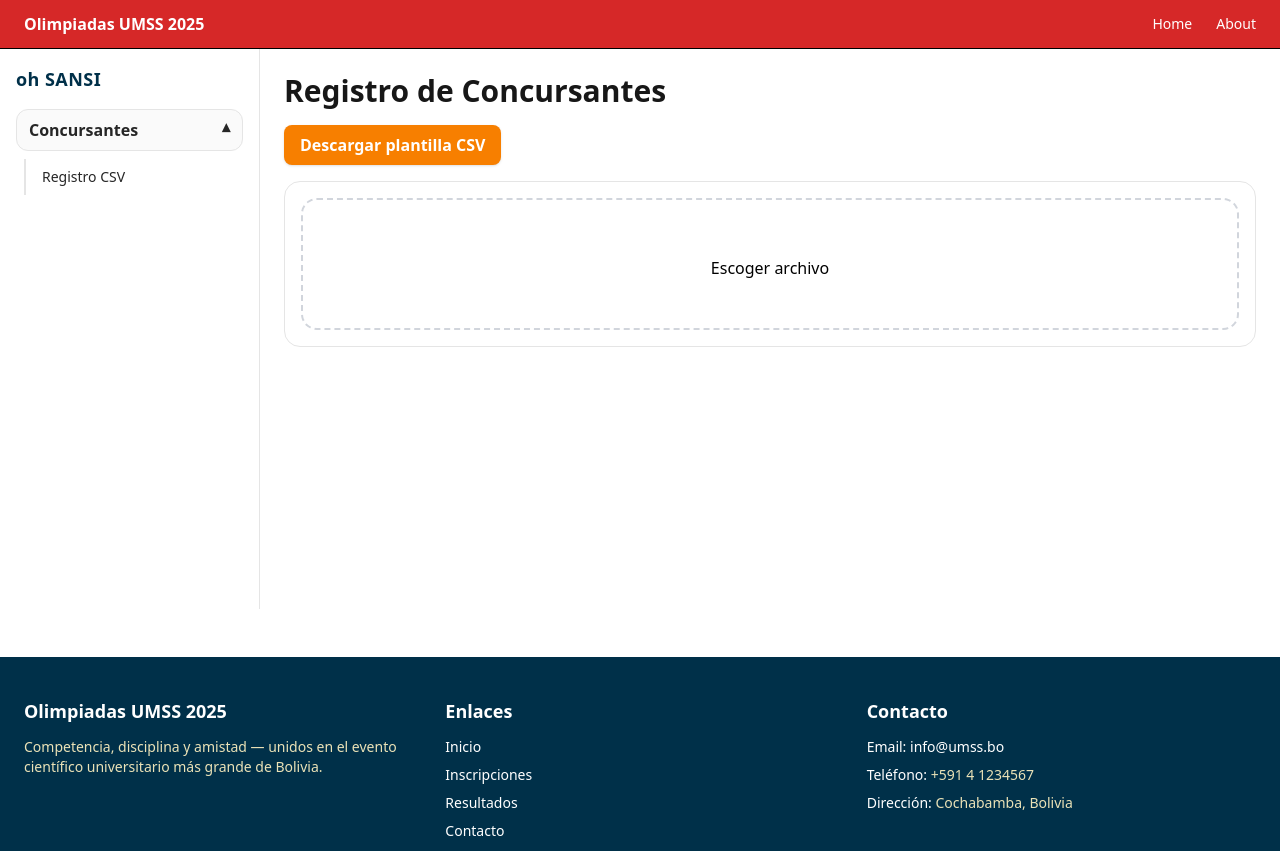
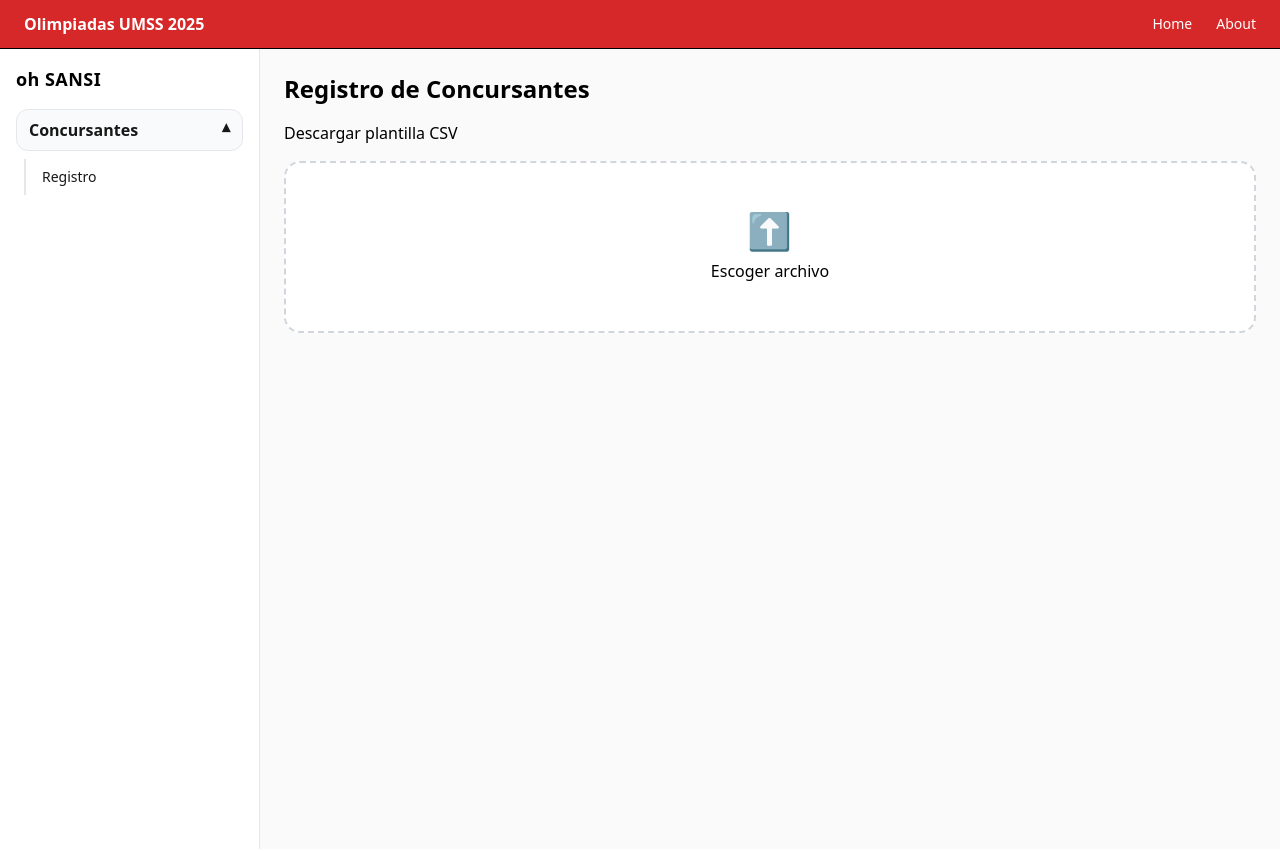
Before and after one commit to pixelenginners-a11y/OHSANSI-Registro-de-evaluaciones-de-olimpiadas, a React (Vite) app in the folder frontend/: page /concursantes/registro in a window 1280 px wide. Shown: the top 851 px of the page. Built offline with nearby package versions, Linux system fonts and the light colour scheme.

Commit message:
Revert "update registro de concursantes csv control de columnas"
This reverts commit 5f5d4cf08207c2d5b4a3638ab9e98d42e1045a6c.

```diff
--- a/frontend/src/features/registro-csv/components/CSVDropZone.tsx
+++ b/frontend/src/features/registro-csv/components/CSVDropZone.tsx
@@ -24,7 +24,7 @@ export default function CSVDropZone({ onParse }: Props) {
       title="Soltar o hacer clic para escoger archivo CSV"
     >
       <div className="text-center">
-        <div className="text-4xl"></div>
+        <div className="text-4xl">⬆️</div>
         <div className="mt-2">
           <button className="btn btn-sec">Escoger archivo</button>
         </div>
--- a/frontend/src/features/registro-csv/pages/RegistroPage.tsx
+++ b/frontend/src/features/registro-csv/pages/RegistroPage.tsx
@@ -8,13 +8,18 @@ import {
   type FilaCSVConError,
 } from "../logic/validarCSVInscritos";
 
+//export const Route = createFileRoute("/concursantes/registro")({
+//  component: RegistroPage,
+//});
+
 export default function RegistroPage() {
-  const [menuConcursantesOpen, setMenuConcursantesOpen] = useState(true);
-  const [mobileSidebarOpen, setMobileSidebarOpen] = useState(false); //  para móvil
+  // --- estado UI sidebar (dropdown) ---
+  const [menuConcursantesOpen, setMenuConcursantesOpen] = useState<boolean>(true);
 
+  // --- estado HU-1 ---
   const [validas, setValidas] = useState<FilaCSVValida[]>([]);
   const [errores, setErrores] = useState<FilaCSVConError[]>([]);
-  const [csvNombre, setCsvNombre] = useState("");
+  const [csvNombre, setCsvNombre] = useState<string>("");
 
   const totales = useMemo(
     () => ({ validas: validas.length, errores: errores.length }),
@@ -46,42 +51,32 @@ export default function RegistroPage() {
   const reiniciar = () => { setValidas([]); setErrores([]); setCsvNombre(""); };
 
   return (
-    <div className="min-h-[70vh] bg-neutral-40 font-sans">
-      {/* Topbar solo móvil */}
-      <div className="flex items-center justify-between border-b border-neutral-200 bg-white px-4 py-3 md:hidden">
-        <div className="font-extrabold tracking-wide text-[#003049]">oh SANSI</div>
-        <button
-          onClick={() => setMobileSidebarOpen(true)}
-          className="rounded-lg border border-neutral-200 bg-white px-3 py-1 text-sm font-semibold text-neutral-700 hover:bg-neutral-100"
-        >
-          Menú
-        </button>
-      </div>
+    <div className="grid min-h-screen grid-cols-[260px_1fr] bg-[#fafafa]">
+      {/* Sidebar */}
+      <aside className="border-r border-gray-200 bg-white p-4">
+        <div className="mb-4 text-lg font-extrabold tracking-wide">oh SANSI</div>
 
-      <div className="grid min-h-[70vh] grid-cols-1 md:grid-cols-[260px_1fr]">
-        {/* Sidebar desktop */}
-        <aside className="hidden border-r border-neutral-200 bg-white p-4 md:block">
-          <div className="mb-4 text-lg font-extrabold tracking-wide text-[#003049]">oh SANSI</div>
         <nav className="flex flex-col gap-3">
           <div className="flex flex-col gap-2">
             <button
               type="button"
-                className="flex w-full items-center justify-between rounded-xl border border-neutral-200 bg-neutral-50 px-3 py-2 font-semibold text-neutral-800 hover:bg-neutral-100 transition"
+              className="flex w-full items-center justify-between rounded-xl border border-gray-200 bg-gray-50 px-3 py-2 font-semibold text-neutral-900 hover:bg-gray-100"
               onClick={() => setMenuConcursantesOpen(v => !v)}
               aria-expanded={menuConcursantesOpen}
               aria-controls="submenu-concursantes"
             >
-                <span>Concursantes</span>
+              <span className="flex items-center gap-2">Concursantes</span>
               <span className={`transition-transform ${menuConcursantesOpen ? "rotate-180" : ""}`}>▾</span>
             </button>
 
             {menuConcursantesOpen && (
-                <div id="submenu-concursantes" className="ml-2 flex flex-col gap-1 border-l-2 border-neutral-200 pl-2">
+              <div id="submenu-concursantes" className="ml-2 flex flex-col gap-1 border-l-2 border-gray-200 pl-2">
+                {/* Item activo (esta página) */}
                 <a
                   href="/concursantes/registro"
-                    className="rounded-lg px-2 py-2 text-sm text-neutral-800 hover:bg-neutral-100"
+                  className="rounded-lg px-2 py-2 text-sm text-neutral-900 hover:bg-indigo-50"
                 >
-                    Registro CSV
+                  Registro
                 </a>
               </div>
             )}
@@ -89,106 +84,37 @@ export default function RegistroPage() {
         </nav>
       </aside>
 
-        {/* Sidebar móvil (overlay + panel) */}
-        {mobileSidebarOpen && (
-          <div
-            className="fixed inset-0 z-50 bg-neutral-900/40 md:hidden"
-            onClick={() => setMobileSidebarOpen(false)}
-          >
-            <div
-              className="absolute inset-y-0 left-0 w-[80%] max-w-[300px] bg-white p-4 text-neutral-900 shadow-xl"
-              onClick={(e) => e.stopPropagation()}
-            >
-              <div className="mb-3 flex items-center justify-between">
-                <div className="text-lg font-extrabold text-[#003049]">oh SANSI</div>
-                <button
-                  onClick={() => setMobileSidebarOpen(false)}
-                  className="rounded-lg border border-neutral-200 bg-white px-2 py-1 text-sm hover:bg-neutral-100"
-                >
-                  ✕
-                </button>
-              </div>
-
-              <nav className="flex flex-col gap-3">
-                <div className="flex flex-col gap-2">
-                  <button
-                    type="button"
-                    className="flex w-full items-center justify-between rounded-xl border border-neutral-200 bg-neutral-50 px-3 py-2 font-semibold hover:bg-neutral-100 transition"
-                    onClick={() => setMenuConcursantesOpen(v => !v)}
-                    aria-expanded={menuConcursantesOpen}
-                  >
-                    <span>Concursantes</span>
-                    <span className={`transition-transform ${menuConcursantesOpen ? "rotate-180" : ""}`}>▾</span>
-                  </button>
-
-                  {menuConcursantesOpen && (
-                    <div className="ml-2 flex flex-col gap-1 border-l-2 border-neutral-200 pl-2">
-                      <a
-                        href="/concursantes/registro"
-                        className="rounded-lg px-2 py-2 text-sm text-neutral-800 hover:bg-neutral-100"
-                        onClick={() => setMobileSidebarOpen(false)}
-                      >
-                        Registro CSV
-                      </a>
-                    </div>
-                  )}
-                </div>
-              </nav>
-            </div>
-          </div>
-        )}
-
       {/* Main */}
-        <main className="p-4 md:p-6">
-          <h1 className="mb-4 text-2xl font-extrabold text-neutral-900 md:text-3xl">
-            Registro de Concursantes
-          </h1>
+      <main className="p-6">
+        <h1 className="mb-4 text-2xl font-semibold">Registro de Concursantes</h1>
 
         {totales.validas === 0 && totales.errores === 0 ? (
           <>
             <div className="mb-4">
-                <button
-                  onClick={descargarPlantilla}
-                  className="inline-flex items-center gap-2 rounded-lg bg-[#F77F00] px-4 py-2 text-sm font-semibold text-white shadow hover:opacity-90 transition md:text-base"
-                >
+              <button onClick={descargarPlantilla} className="btn btn-sec">
                 Descargar plantilla CSV
               </button>
             </div>
 
-              <div className="rounded-2xl border border-neutral-200 bg-white p-3 md:p-4">
             <CSVDropZone onParse={onCSVParseado} />
-              </div>
           </>
         ) : (
           <>
-              <div className="mb-3 text-sm text-neutral-700 md:text-base">
+            <div className="mb-3 text-sm">
               <strong>Archivo:</strong> {csvNombre} &nbsp;|&nbsp;
               <strong>Válidas:</strong> {totales.validas} &nbsp;|&nbsp;
               <strong>Con error:</strong> {totales.errores}
             </div>
 
-              <div className="mb-3 flex flex-col gap-2 sm:flex-row">
-                <button
-                  onClick={confirmarImportacion}
-                  className="rounded-lg bg-[#003049] px-4 py-2 text-sm font-semibold text-white hover:opacity-90 transition md:text-base"
-                >
-                  Registrar Todos
-                </button>
-                <button
-                  onClick={reiniciar}
-                  className="rounded-lg border border-neutral-300 bg-white px-4 py-2 text-sm font-semibold text-neutral-800 hover:bg-neutral-100 transition md:text-base"
-                >
-                  Cancelar
-                </button>
+            <div className="mb-3 flex gap-2">
+              <button onClick={confirmarImportacion} className="btn btn-prim">Registrar Todos</button>
+              <button onClick={reiniciar} className="btn btn-sec">Cancelar</button>
             </div>
 
-              <div className="overflow-x-auto rounded-2xl border border-neutral-200 bg-white p-3 md:p-4">
             <PreviewTabla validas={validas} errores={errores} />
-              </div>
           </>
         )}
       </main>
     </div>
-    </div>
   );
 }
```
Lines whose indentation alone changed are shown as unchanged.
